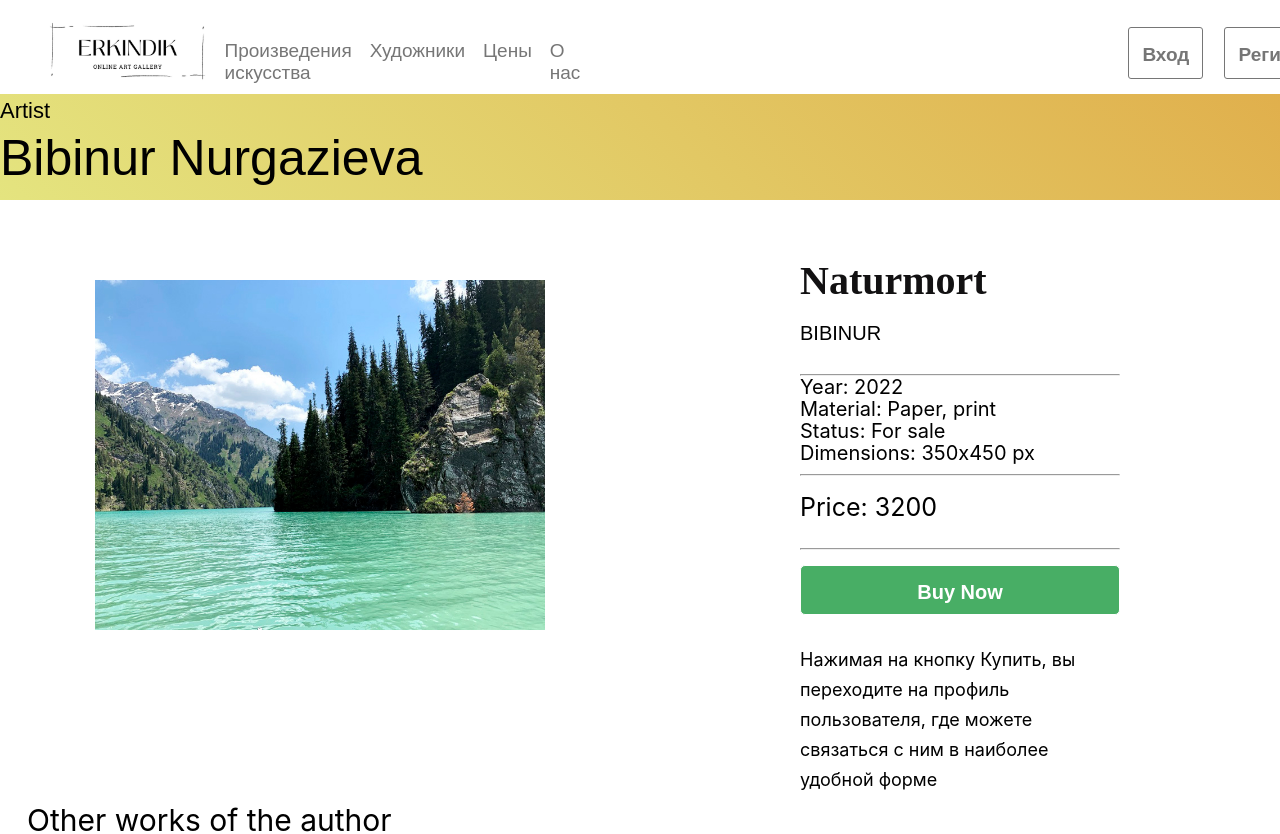
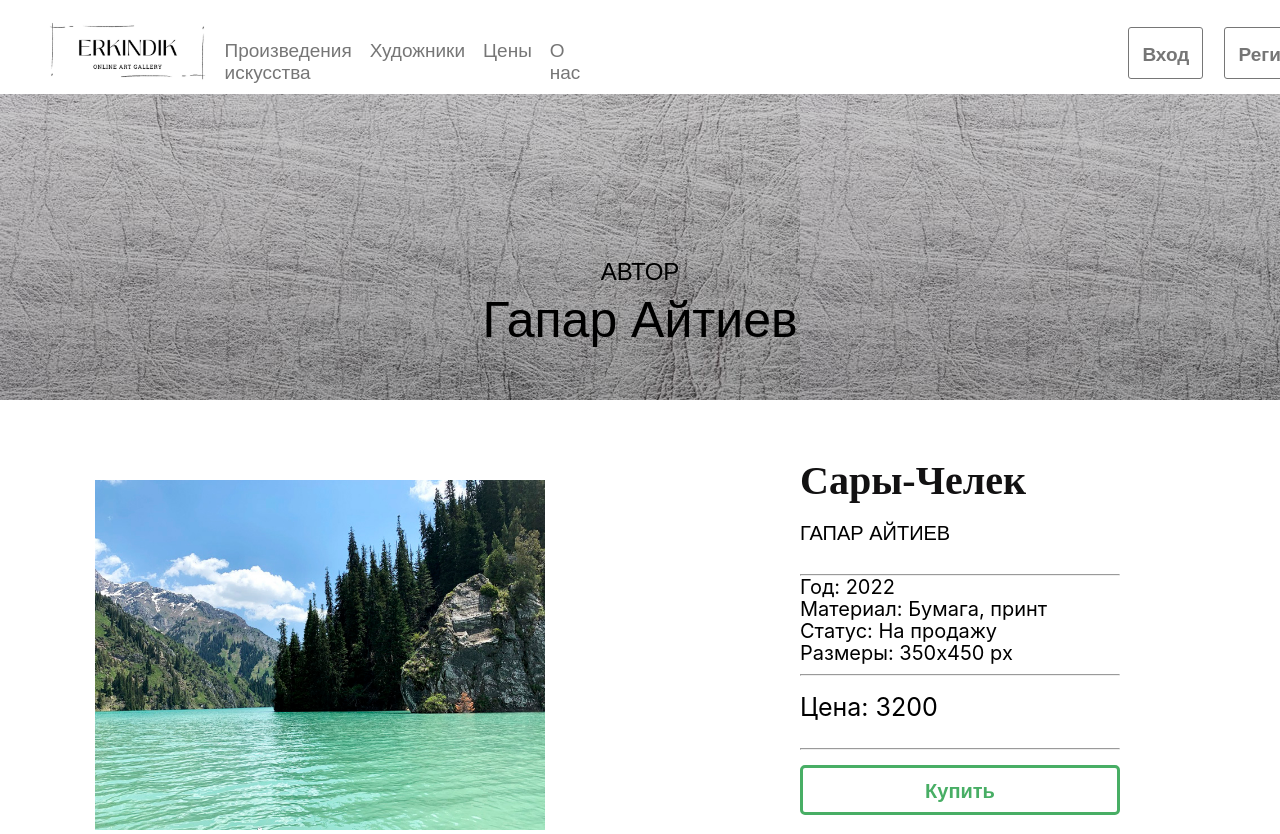
Before and after one commit to Amankaium/erkindik, a React (Create React App) app: page /artInfo in a window 1280 px wide. Shown: the top 834 px of the page. Built offline with nearby package versions, Linux system fonts and the light colour scheme.

Commit message:
added styles to artinfo

```diff
--- a/src/pages/ArtInfo/ArtInfo.css
+++ b/src/pages/ArtInfo/ArtInfo.css
@@ -1,26 +1,43 @@
 
 .author-header {
-    background: linear-gradient(45deg, rgb(228, 228, 127), rgb(224, 172, 73));
-    height: 200px;
-    width: 100vw;
+    height: 400px;
+    width: 100%;
+    background: linear-gradient(rgba(172, 169, 171, 0.46), rgba(68, 67, 67, 0.45)),
+    url(./backpic.jpeg), center / cover;
 }
 .user-box {
     font-family: Arial, Helvetica, sans-serif;
     display: flex;
     flex-direction: column;
-    align-items: flex-start;
+    /* align-items: flex-start; */
     flex-wrap: wrap;
     justify-content: center;
-    align-content: flex-start;
+    /* align-content: flex-start; */
 }
 .user-name {
-    text-align: left;
-    margin-top: 100px;
-    font-size: 22px;
+    text-align: center;
+    margin-top: 260px;
+    color:black;
+    font-size: 1em;
+    text-transform: uppercase;
+    line-height: 1;
+    -webkit-transition: all 0.5s ease-in-out;
+            transition: all 0.5s ease-in-out;
+}
+.user-name:hover {
+    color:rgb(145, 137, 137);
+    -webkit-text-shadow: 2px 2px 2px rgb(177, 171, 171);
+    -moz-text-shadow: 2px 2px 2px rgb(177, 171, 171);
+        text-shadow: 2px 2px 2px rgb(177, 171, 171);
 }
 .artist-name {
     margin-top: 25px;
     font-size: 50px;
+    transition: 3s;
+    text-align: center;
+}
+.artist-name:hover {
+    transform: scale(1.2);
 }
 .content {
     display: grid;
@@ -32,6 +49,7 @@
     width: 50%;
     height: 400px;
 }
+
 
 .info-cont {
     width: 50%;
@@ -69,11 +87,16 @@
     margin-bottom: 20px;
 }
 .buy-now {
+    background-color: #fff;
+    color: #48ae65;
+    border: 3px solid #48ae65;
+    padding: 12px;
+    font-size: 20px;
+}
+.buy-now:hover {
     background-color: #48ae65;
-    color: white;
-    border: 1px solid white;
-    padding: 15px;
-    font-size: 20px;
+    color:#fff;
+    border-radius: 5px;
 }
 .otherworks {
     display: grid;
--- a/src/pages/ArtInfo/ArtInfo.js
+++ b/src/pages/ArtInfo/ArtInfo.js
@@ -8,30 +8,30 @@ export default function ArtInfo () {
         <div className="page">
             <div className="author-header">
                 <div className="user-box">
-                    <div className="user-name">Artist</div>
-                    <div className="artist-name">Bibinur Nurgazieva</div>
+                    <div className="user-name">Автор</div>
+                    <div className="artist-name">Гапар Айтиев</div>
                 </div>
             </div>
             <div className="content">
                 <div className="picture-cont">
                     <div className="picture">
-                        <img height="350px" width="450px" src={img1} />
+                        <img height="350px" width="450px" src={img1} alt="sarychelek" />
                     </div>
                 </div>
                 <div className="info-cont">
-                    <h1 className="paint-name">Naturmort</h1>
-                    <h3 className="author-name">Bibinur</h3>
+                    <h1 className="paint-name">Сары-Челек</h1>
+                    <h3 className="author-name">Гапар Айтиев</h3>
                 <hr className="info-hr"></hr>
                     <div className="info-list">
-                        <div className="year">Year: 2022</div>
-                        <div className="material">Material: Paper, print</div>
-                        <div className="status">Status: For sale</div>
-                        <div className="dimension">Dimensions: 350x450 px</div>
+                        <div className="year">Год: 2022</div>
+                        <div className="material">Материал: Бумага, принт</div>
+                        <div className="status">Статус: На продажу</div>
+                        <div className="dimension">Размеры: 350x450 px</div>
                     </div>
                 <hr className="info-hr"></hr>
-                    <div className="price">Price: 3200</div>
+                    <div className="price">Цена: 3200</div>
                 <hr className="info-hr"></hr>
-                    <button className="buy-now">Buy Now</button>
+                    <button className="buy-now">Купить</button>
                     <div className="instruct-text">
                         <p>Нажимая на кнопку Купить, вы переходите на профиль пользователя, где можете связаться с ним в наиболее удобной форме</p>
                     </div>
@@ -39,16 +39,16 @@ export default function ArtInfo () {
 
             </div>
             <div className="otherworks">
-                    <div className="other-work-text">Other works of the author</div>
+                    <div className="other-work-text">Остальные работы автора</div>
                     <div className="works-box">
                         <div className="grid-box">
-                        <img height="200px" width="250px" src={img1} />
+                        <img height="200px" width="250px" src={img1} alt="sarychelek"/>
                         </div>
                         <div className="grid-box">
-                        <img height="200px" width="250px" src={img1} />
+                        <img height="200px" width="250px" src={img1} alt="sarychelek" />
                         </div>
                         <div className="grid-box">
-                        <img height="200px" width="250px" src={img1} />
+                        <img height="200px" width="250px" src={img1} alt="sarychelek" />
                         </div>
                     </div>
                 </div>
```
Also changed, not shown: src/pages/ArtInfo/backpic.jpeg (added).
